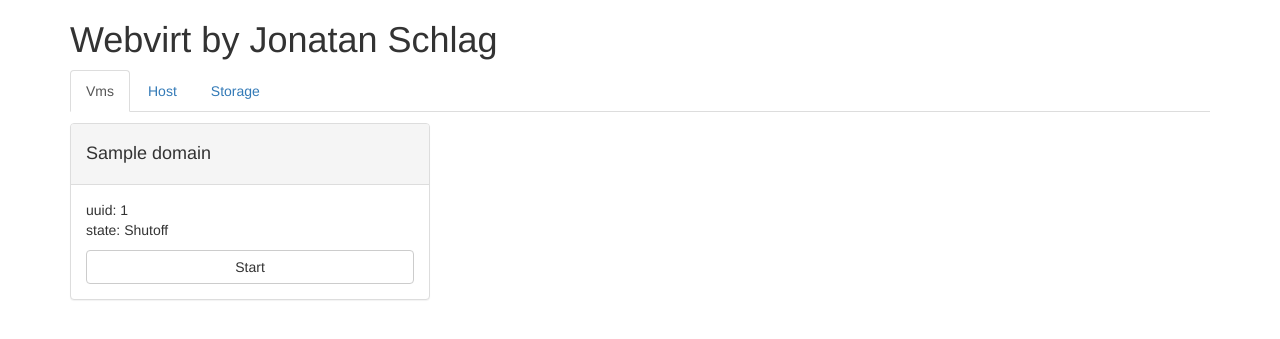
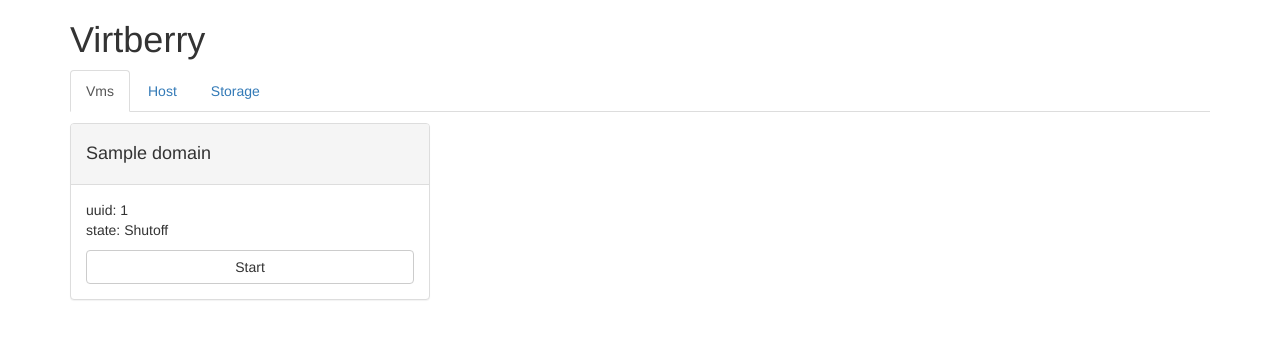
Before and after one commit to jonaschl/virtberry, a Flask app: template app/templates/vm.html in a window 1280 px wide. Shown: the top 339 px of the page. Run offline with Flask 2, Linux system fonts and the light colour scheme; the template is opened without the code that fills it: most values are stand-ins (such as "Sample title", 1, 10 or a date in 2020); some libraries are stand-ins or nearby versions.

Commit message:
Rename to virtberry

```diff
--- a/app/templates/base.html
+++ b/app/templates/base.html
@@ -4,7 +4,7 @@
     <meta charset="utf-8">
     <meta name="viewport" content="width=device-width, initial-scale=1">
 
-    <title>Basic Template</title>
+    <title>Virtberry</title>
 
     <link rel="stylesheet" href="/static/bootstrap/css/bootstrap.min.css">
   </head>
@@ -12,7 +12,7 @@
     <div class="container">
     <div class="row">
       <header class="col-md-12">
-        <h1>Webvirt by Jonatan Schlag</h1>
+        <h1>Virtberry</h1>
       </header>
     </div>
 	{% set navigation_bar = [
--- a/app/templates/login.html
+++ b/app/templates/login.html
@@ -2,7 +2,7 @@
 <html>
 <head>
 <meta charset="UTF-8">
-<title>Title of the document</title>
+<title>Virtberry</title>
 
 <link rel="stylesheet" href="/static/bootstrap/css/bootstrap.min.css">
 <style>
```
